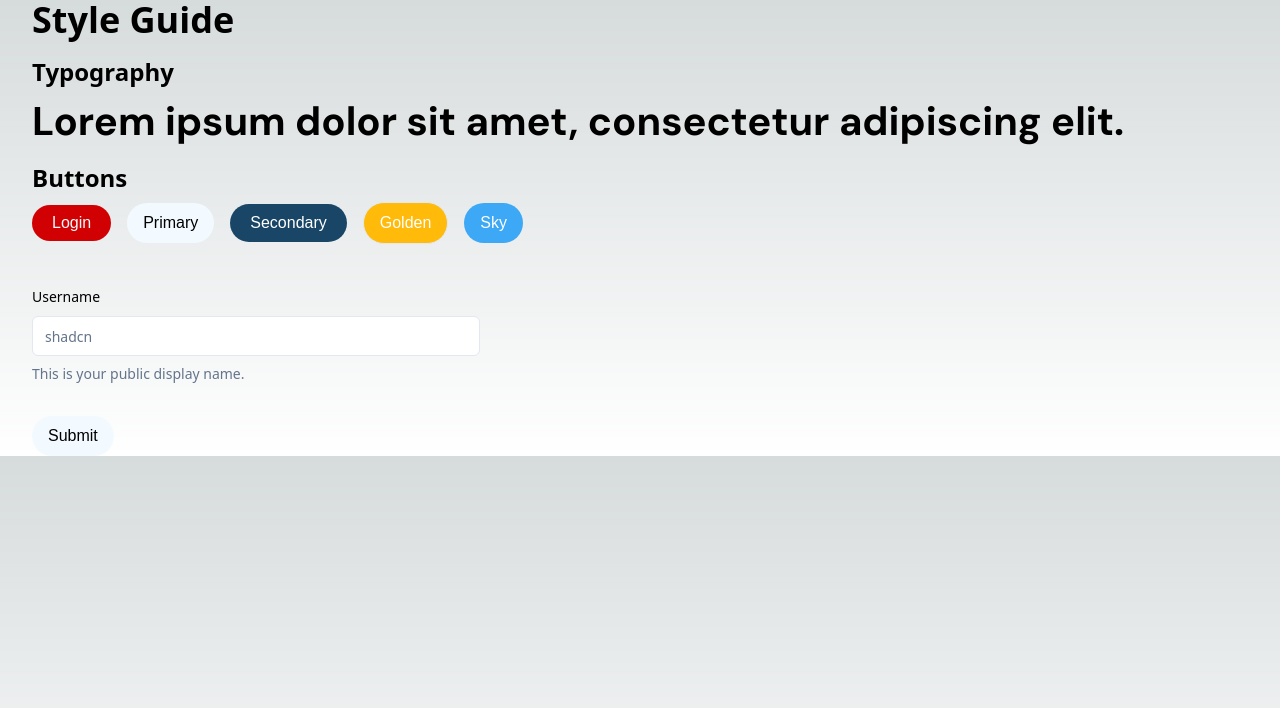
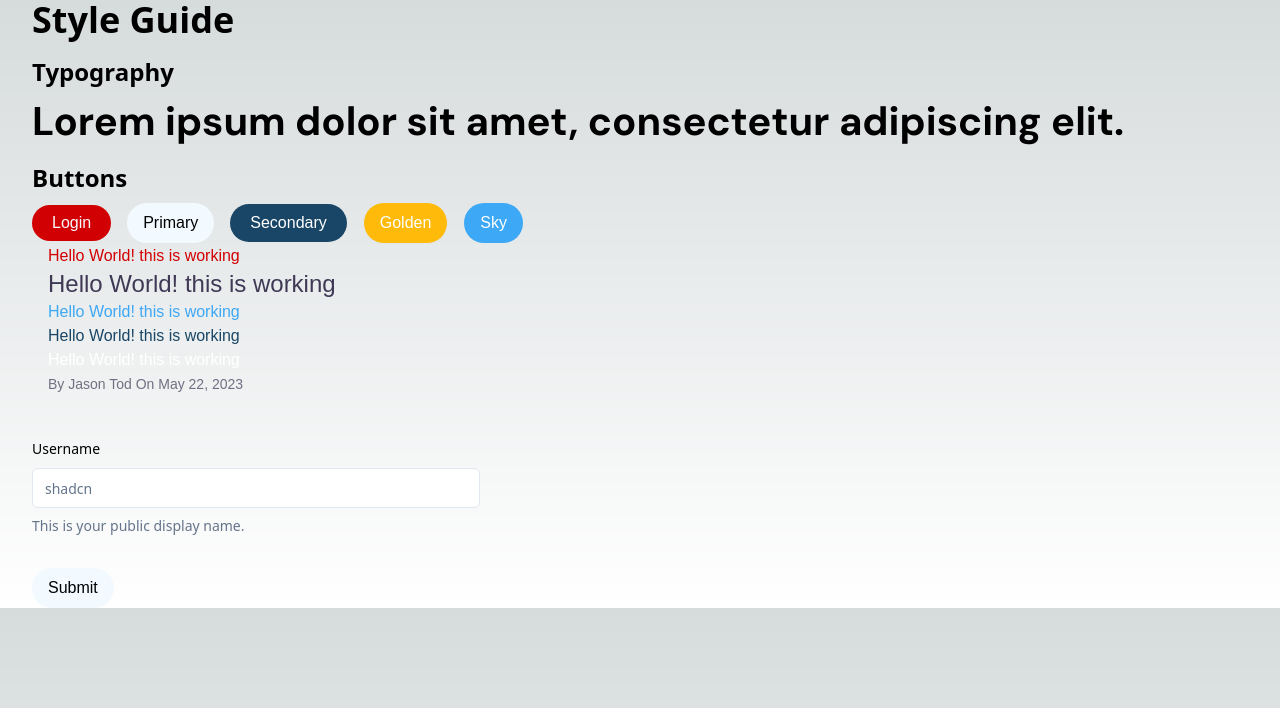
Before and after one commit to hamza4600/travio, a Next.js app: page /en/style-guide in a window 1280 px wide. Shown: the top 708 px of the page. Built offline with nearby package versions, Linux system fonts and the light colour scheme.

Commit message:
added text variants font weight not working

```diff
--- a/src/app/[language]/style-guide/page.tsx
+++ b/src/app/[language]/style-guide/page.tsx
@@ -13,6 +13,7 @@ import { Input } from "@/components/ui/input";
 import { zodResolver } from "@hookform/resolvers/zod";
 import { useForm } from "react-hook-form";
 import { z } from "zod";
+import { Text } from "@/components/ui/text";
 
 const StyleGuide = () => {
   const formSchema = z.object({
@@ -50,10 +51,25 @@ const StyleGuide = () => {
           Golden
         </Button>
         <Button variant="sky">Sky</Button>
-        {/* <Button variant="ghost">Sky</Button> */}
-        {/* <Button variant="secondary">Secondary</Button>
-        <Button variant="ghost">Ghost</Button>
-        <Button variant="link">Link</Button> */}
+        <Text variant="destructive" fontWeight="700" fontFamily="secondary">
+          Hello World! this is working
+        </Text>
+        <Text
+          variant="paragraph"
+          size="2xl"
+          fontWeight="700"
+          fontFamily={"secondary"}
+        >
+          Hello World! this is working
+        </Text>
+        <Text variant="default">Hello World! this is working</Text>
+        <Text variant="secondary">Hello World! this is working</Text>
+        <Text variant="tertiary" fontWeight="300">
+          Hello World! this is working
+        </Text>
+        <Text fontWeight={"700"} variant="gray" size="xss">
+          By Jason Tod On May 22, 2023
+        </Text>
       </div>
       <Form {...form}>
         <form className="space-y-8 mt-10 max-w-md">
--- a/src/components/ui/button.tsx
+++ b/src/components/ui/button.tsx
@@ -11,7 +11,7 @@ const buttonVariants = cva(
       variant: {
         primary: "bg-primary rounded-[30px] hover:bg-primary/90",
         destructive:
-          "bg-destructive rounded-[30px] text-destructive-foreground hover:bg-destructive/90",
+          "bg-destructive rounded-[30px] text-destructive-foreground hover:bg-red-600",
         golden:
           "border rounded-[30px] border-input bg-golden text-golden-foreground hover:bg-accent hover:bg-yellow-500",
         secondary:
--- /dev/null
+++ b/src/components/ui/text.tsx
@@ -0,0 +1,97 @@
+import * as React from "react";
+import { Slot } from "@radix-ui/react-slot";
+import { cva, type VariantProps } from "class-variance-authority";
+
+import { cn } from "@/lib/utils";
+
+const textVariants = cva("", {
+  variants: {
+    variant: {
+      default: "text-primary",
+      destructive: "text-destructive",
+      secondary: "text-secondary",
+      tertiary: "text-tertiary",
+      gray: "text-gray",
+      paragraph: "text-topic",
+    },
+
+    size: {
+      default: "text-base", // fon-size = 16x line-height: 24px;
+      extraSm: "text-extraSm", // 10px and 12px
+      xss: "text-xs", // font-size = 12x line-height: 20px;
+      xs: "text-xs", // 14px and 24px
+      smm: "text-smm", // font-size = 14pxpx / line-height: 22px
+      sm: "text-sm", // font-size = 14x line-height: 20px;
+      lg: "text-lg", // font-size = 18x line-height: 28px.
+      xl: "text-xl", // font-size = 20x and 28px
+      xll: "text-xll", // 20px and 32 px
+      "2xl": "text-2xl", // 24px and 32px
+      hero: "text-hero", // 56px and 76px
+      h1: "text-heading", // 40px and 50px
+    },
+    fontFamily: {
+      default: "font-dm",
+      secondary: "font-outfit",
+    },
+    fontWeight: {
+      "100": "font-thin",
+      "200": "font-extralight",
+      "300": "font-light",
+      default: "font-normal",
+      "500": "font-medium",
+      "600": "font-semibold",
+      "700": "font-bold",
+      "800": "font-extrabold",
+      "900": "font-black",
+    },
+  },
+  defaultVariants: {
+    variant: "default",
+    fontFamily: "default",
+    size: "default",
+    fontWeight: "default",
+  },
+});
+
+export interface TextProps
+  extends React.HTMLAttributes<HTMLParagraphElement>,
+    VariantProps<typeof textVariants> {
+  asChild?: boolean;
+}
+
+const Text = React.forwardRef<HTMLParagraphElement, TextProps>(
+  (
+    {
+      className,
+      fontFamily,
+      fontWeight,
+      variant,
+      size,
+      asChild = false,
+      ...props
+    },
+    ref
+  ) => {
+    const Comp = asChild ? Slot : "p";
+
+    // Filter out undefined and null values from props
+    const filteredProps: React.HTMLAttributes<HTMLParagraphElement> =
+      Object.fromEntries(
+        Object.entries(props).filter(
+          ([_, value]) => value !== undefined && value !== null
+        )
+      );
+
+    return (
+      <Comp
+        className={cn(textVariants({ variant, size, className }))}
+        ref={ref}
+        {...filteredProps}
+      />
+    );
+  }
+);
+
+Text.displayName = "Text";
+
+export { Text, textVariants };
--- a/tailwind.config.js
+++ b/tailwind.config.js
@@ -35,11 +35,33 @@ module.exports = {
         'dm': ['DM-sans', 'sans-serif'],
         'outfit': ['Outfit', 'sans-serif']
       },
+      fontSize: {
+        extraSm: ['10px', '12px'],
+        xss: ['12px', '20px'],
+        smm: ['14px', '22px'],
+        xs: ['14px', '24px'],
+        hero: ['56px', '76px'],
+        xll: ['20px', '32px'],
+        heading: ['40px', '50px']
+      },
+      // fontWeight: {
+      //   "100": "100",
+      //   "200": "200",
+      //   "300": "300",
+      //   "400": "400",
+      //   "500": "500",
+      //   "600": "600",
+      //   "700": "700",
+      //   "800": "800",
+      //   "900": "900",
+      // },
       colors: {
         'primary': '#3FA9F5',
         'secondary': '#140D31',
-        'muted': '#726E83',
+        'tertiary': '#FFFFFF',
+        'gray': '#726E83',
         'destructive': '#D10002',
+        'topic': 'hsla(252, 58%, 12%, 0.8)',
         border: "hsl(var(--border))",
         input: "hsl(var(--input))",
         ring: "hsl(var(--ring))",
```
